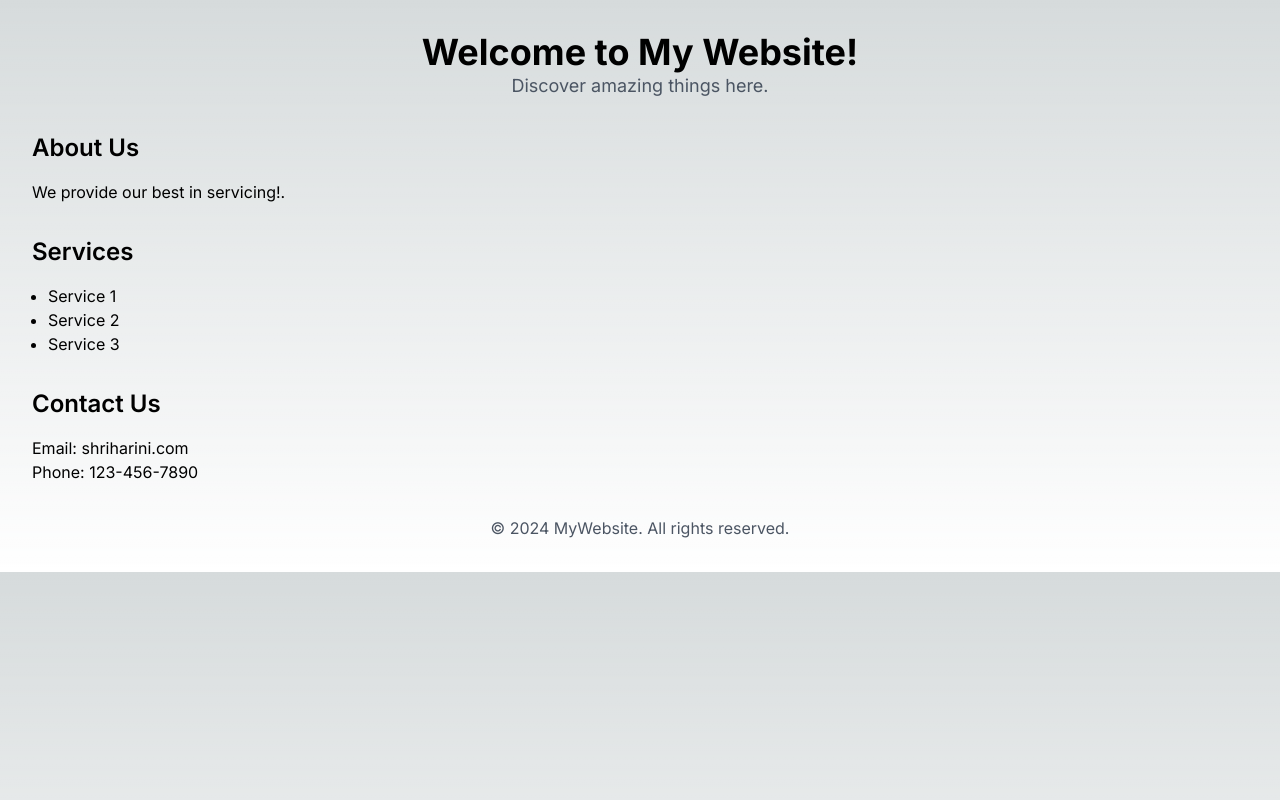
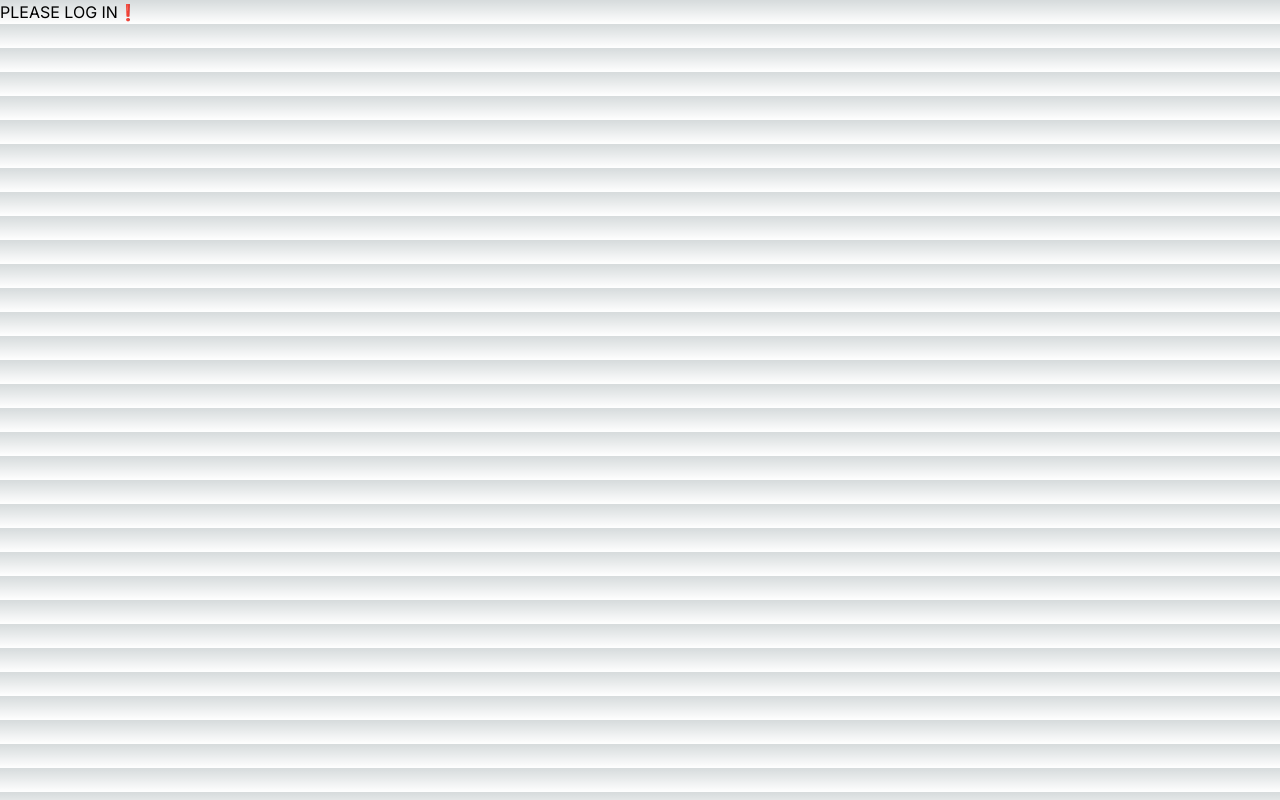
Before and after one commit to shriharini10/myproj, a Next.js app: page / in a window 1280 px wide. Built offline with nearby package versions, Linux system fonts and the light colour scheme.

Commit message:
feat: initiate new js file

```diff
--- a/app/demo.ts
+++ /dev/null
@@ -1,21 +0,0 @@
-interface detail {
-    name:string;
-    rollno:number;
-    id:number;
-    city?:string;
-    printst():void;
-}
-
-const stud:detail= {
-    name: "harini",
-    rollno: 2,
-    id: 3714,
-    printst() {
-        console.log(`{this.name} ${this.rollno}`);
-    }
-};
-
-
-console.log("Student information:");
-stud.printst();
-console.log(stud.id);
--- a/app/new_run.ts
+++ /dev/null
@@ -1 +0,0 @@
-console.log("Hello world!");
--- /dev/null
+++ b/app/page.js
@@ -0,0 +1,12 @@
+export default function Home() {
+
+    const isUserLoggedIn = false
+
+    const userName = 'HARINI'
+
+    return (
+    <div>
+        {isUserLoggedIn?<h1>Welcome {userName}</h1>:<p>PLEASE LOG IN❗</p>}
+    </div>
+    )
+}
--- a/app/page.tsx
+++ /dev/null
@@ -1,36 +0,0 @@
-import { FC } from 'react';
-
-const Home: FC = () => {
-  return (
-    <div className="container mx-auto p-8">
-      <header className="text-center mb-8">
-        <h1 className="text-4xl font-bold">Welcome to My Website!</h1>
-        <p className="text-lg text-gray-600">Discover amazing things here.</p>
-      </header>
-      <main>
-        <section className="mb-8">
-          <h2 className="text-2xl font-semibold mb-4">About Us</h2>
-          <p>We provide our best in servicing!.</p>
-        </section>
-        <section className="mb-8">
-          <h2 className="text-2xl font-semibold mb-4">Services</h2>
-          <ul className="list-disc pl-4">
-            <li>Service 1</li>
-            <li>Service 2</li>
-            <li>Service 3</li>
-          </ul>
-        </section>
-        <section>
-          <h2 className="text-2xl font-semibold mb-4">Contact Us</h2>
-          <p>Email: shriharini.com</p>
-          <p>Phone: 123-456-7890</p>
-        </section>
-      </main>
-      <footer className="mt-8 text-center text-gray-600">
-        <p>&copy; 2024 MyWebsite. All rights reserved.</p>
-      </footer>
-    </div>
-  );
-};
-
-export default Home;
```
